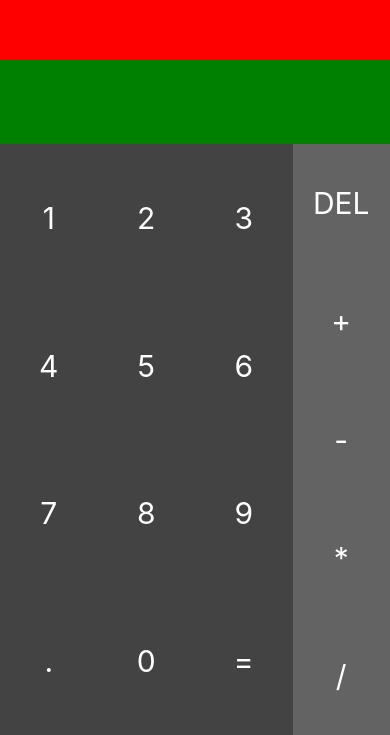
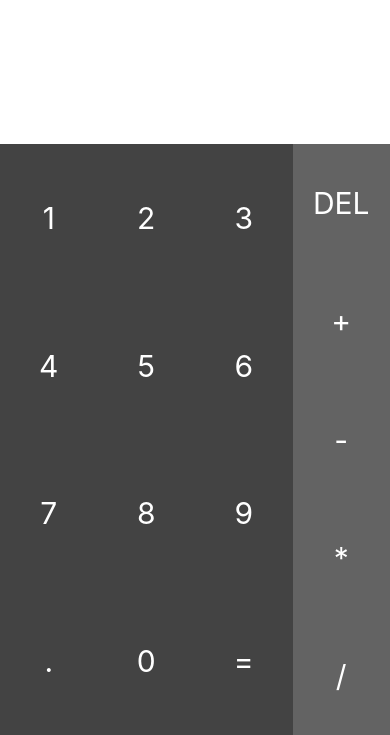
Before and after one commit to MiguelGarcia95/react-native-calculator, a React Native app: screen / in a window 390 px wide. Shown: the part 109-844 px from the top of the page. Built offline with nearby package versions, Linux system fonts and the light colour scheme.

Commit message:
finish styling

```diff
--- a/App.js
+++ b/App.js
@@ -141,13 +141,13 @@ const styles = StyleSheet.create({
   },
   result: {
     flex: 2,
-    backgroundColor: 'red',
+    backgroundColor: 'white',
     justifyContent: 'center',
     alignItems: 'flex-end'
   },
   calculation: {
     flex: 1,
-    backgroundColor: 'green',
+    backgroundColor: 'white',
     justifyContent: 'center',
     alignItems: 'flex-end'
   },
```
